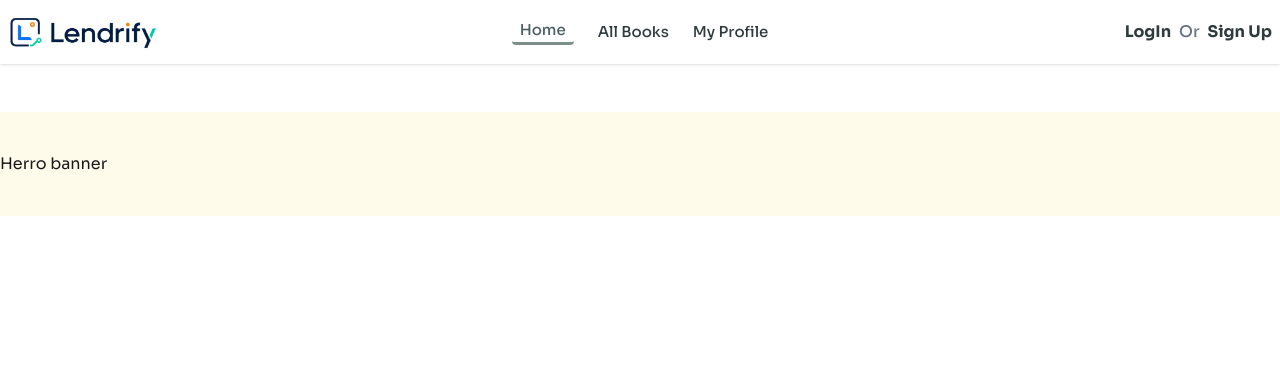
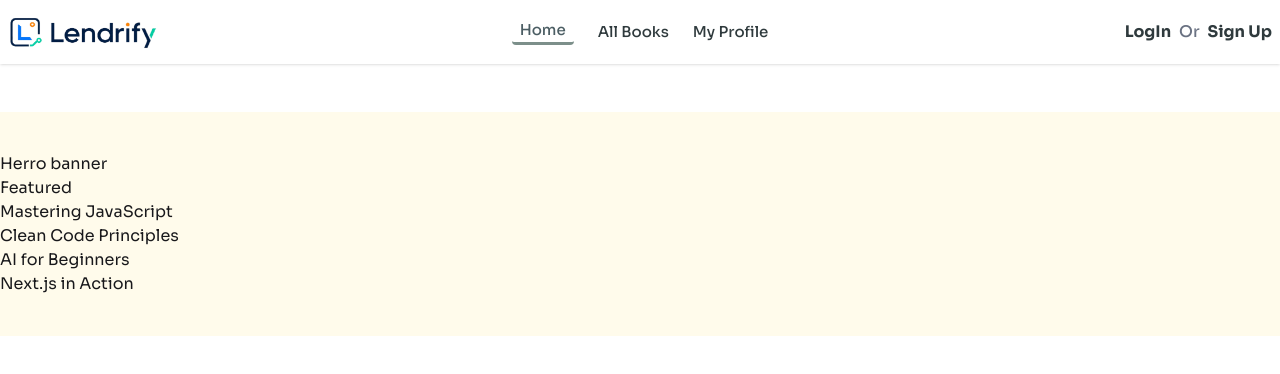
Before and after one commit to farjanayeasminrimi/Lendrify, a Next.js app: page / in a window 1280 px wide. Shown: the top 374 px of the page. Built offline with nearby package versions, Linux system fonts and the light colour scheme.

Commit message:
adding features top four

```diff
--- a/src/app/page.js
+++ b/src/app/page.js
@@ -1,3 +1,4 @@
+import Featured from "@/components/HomePage/Featured";
 import Hero from "@/components/HomePage/Hero";
 
 export default function Home() {
@@ -5,6 +6,8 @@ export default function Home() {
     <div className="my-12 py-10 bg-amber-50">
       {/* Hero Section */}
       <Hero></Hero>
+      {/* Featured Section */}
+      <Featured></Featured>
     </div>
   );
 }
--- a/src/components/HomePage/Featured.jsx
+++ b/src/components/HomePage/Featured.jsx
@@ -3,8 +3,18 @@ import React from "react";
 
 const Featured = async () => {
   const allBooks = await booksData();
-  console.log(allBooks);
-  return <div></div>;
+  // console.log(allBooks);
+  const popularity = allBooks.sort((a, b) => b.popularity - a.popularity);
+
+  console.log(popularity);
+  return (
+    <div>
+      <h1>Featured</h1>
+      {popularity.slice(0, 4).map((i) => (
+        <div key={i.id}>{i.title}</div>
+      ))}
+    </div>
+  );
 };
 
 export default Featured;
--- a/src/lib/fetchData.js
+++ b/src/lib/fetchData.js
@@ -1,5 +1,5 @@
 export const booksData = async () => {
-  const res = await fetch("/data/data.json");
+  const res = await fetch("http://localhost:3000/data/data.json");
   const data = await res.json();
   return data;
 };
```
